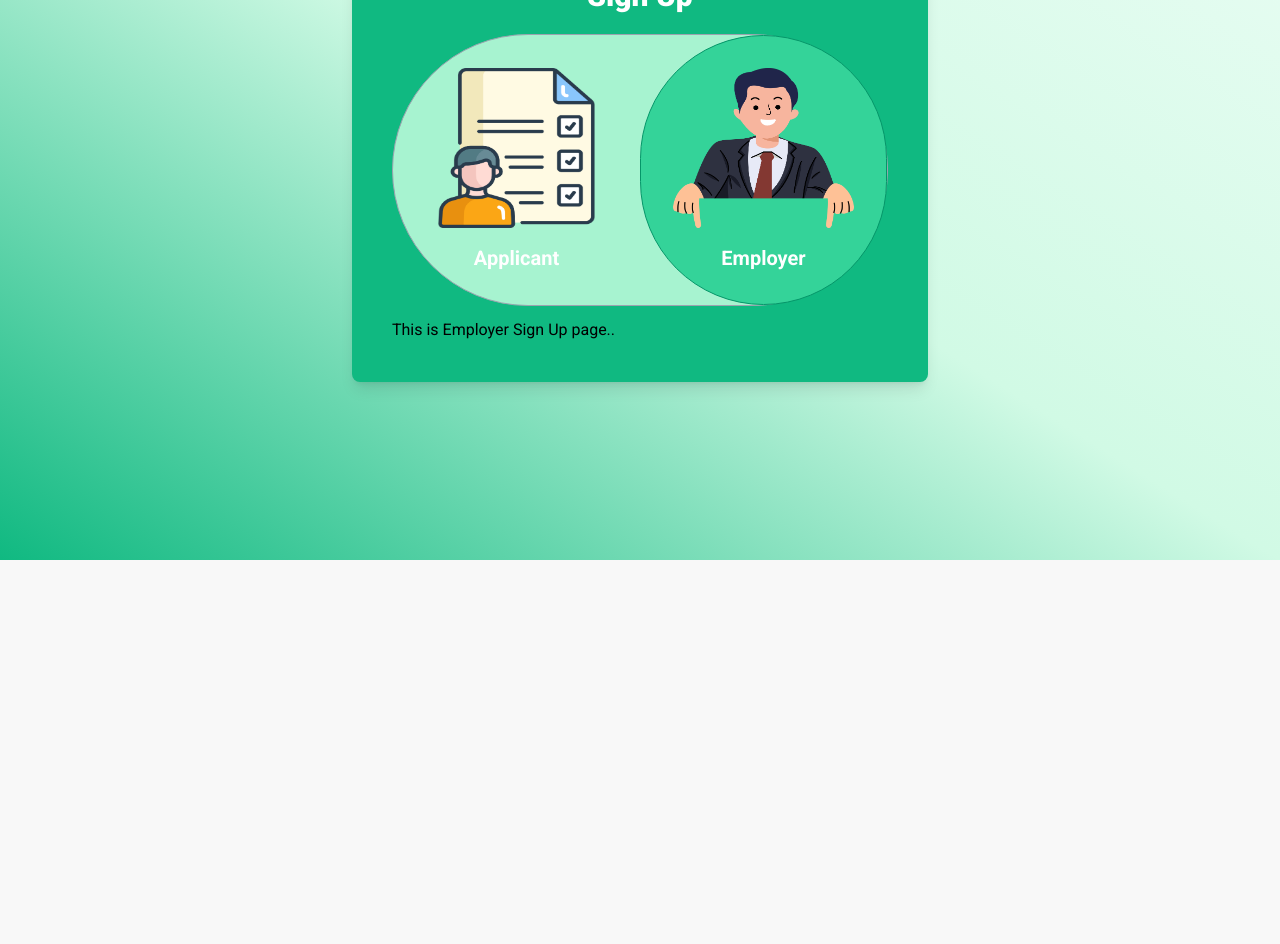
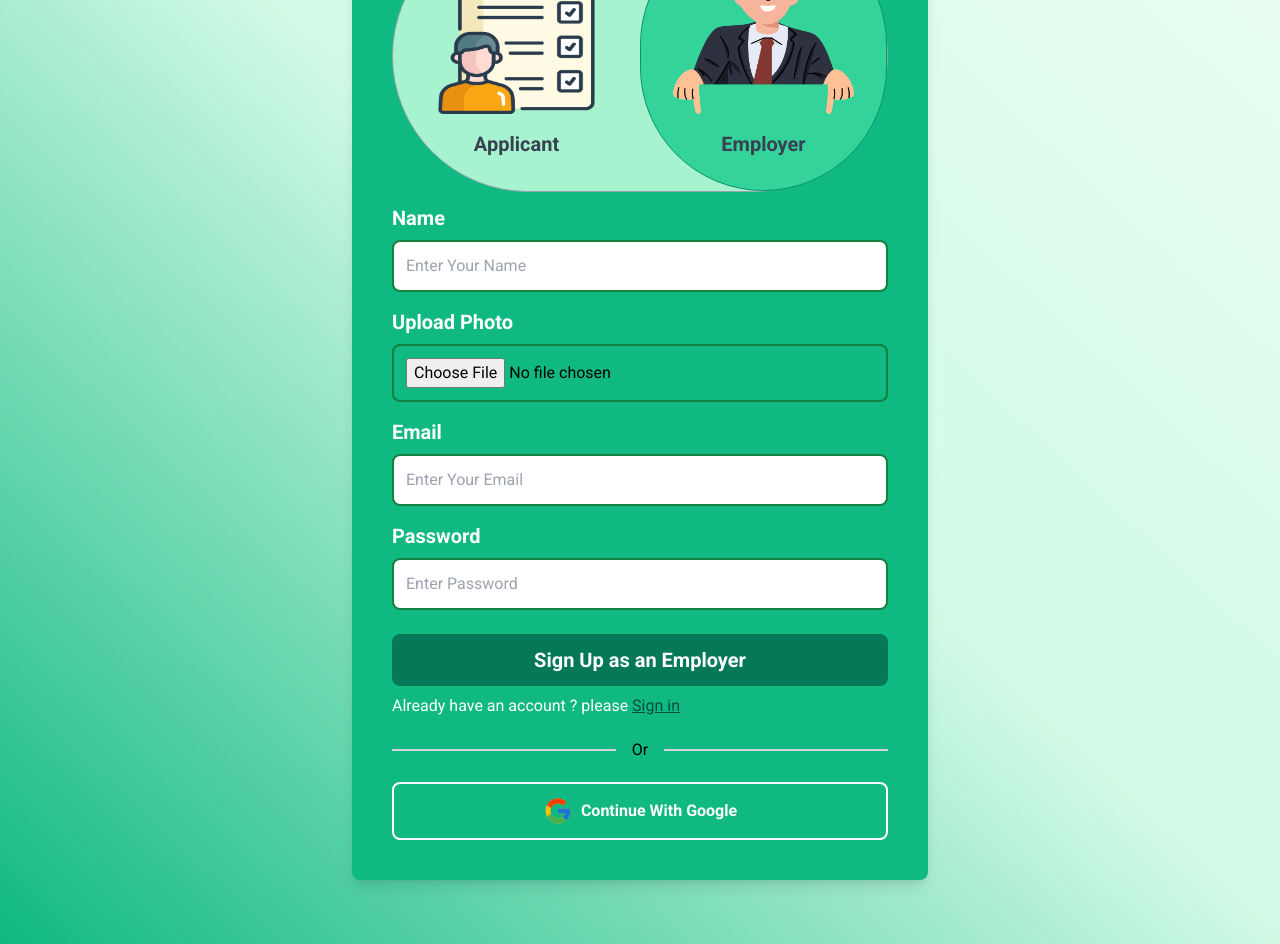
Before and after one commit to rifat-mahmudul/TaskZen-Client, a React (Vite) app: page /signUp/employer-signup in a window 1280 px wide. Shown: the part 240-1184 px from the top of the page. Before the commit the page ends 800 px from the top, so only its background shows below. Built offline with nearby package versions, Linux system fonts and the light colour scheme; no server answers; a web font is replaced by a local one.

Commit message:
Employer Page done

```diff
--- a/src/pages/Authentication/SignUp/ApplicantSignUp.jsx
+++ b/src/pages/Authentication/SignUp/ApplicantSignUp.jsx
@@ -16,7 +16,7 @@ const ApplicantSignUp = () => {
                     />
                 </div>
 
-                {/* name */}
+                {/* Photo */}
                 <div className="mt-4">
                     <h1 className="font-semibold text-xl text-white mb-2">Upload Photo</h1>
                     <input
--- a/src/pages/Authentication/SignUp/EmployerSignUp.jsx
+++ b/src/pages/Authentication/SignUp/EmployerSignUp.jsx
@@ -1,8 +1,78 @@
+import { Link } from "react-router"
+import { FcGoogle } from "react-icons/fc";
 
 const EmployerSignUp = () => {
     return (
         <div>
-            <h1>This is Employer Sign Up page..</h1>
+            <form>
+
+                {/* name */}
+                <div>
+                    <h1 className="font-semibold text-xl text-white mb-2">Name</h1>
+                    <input
+                    className="w-full p-3 outline-none rounded-lg border-2 border-green-700"
+                    type="text"
+                    placeholder="Enter Your Name"
+                    />
+                </div>
+
+                {/* Photo */}
+                <div className="mt-4">
+                    <h1 className="font-semibold text-xl text-white mb-2">Upload Photo</h1>
+                    <input
+                    className="w-full p-3 outline-none rounded-lg border-2 border-green-700"
+                    type="file"
+                    />
+                </div>
+
+                {/* Email */}
+                <div className="mt-4">
+                    <h1 className="font-semibold text-xl text-white mb-2">Email</h1>
+                    <input
+                    className="w-full p-3 outline-none rounded-lg border-2 border-green-700"
+                    type="email"
+                    placeholder="Enter Your Email"
+                    />
+                </div>
+
+                {/* Email */}
+                <div className="mt-4">
+                    <h1 className="font-semibold text-xl text-white mb-2">Password</h1>
+                    <input
+                    className="w-full p-3 outline-none rounded-lg border-2 border-green-700"
+                    type="password"
+                    placeholder="Enter Password"
+                    />
+                </div>
+
+                <button
+                type="submit"
+                className="mt-6 py-3 px-5 w-full text-center  rounded-lg bg-emerald-700 text-xl text-white font-semibold">
+                    Sign Up as an Employer
+                </button>
+
+                <div>
+                    <p className="mt-2 text-white">
+                        <span>Already have an account ? please </span>
+                        <Link to='/signIn'><span className="text-emerald-900 underline">Sign in</span></Link>
+                    </p>
+                </div>
+
+            </form>
+
+
+            <div className='flex items-center justify-center space-x-4 mt-5'>
+                <div className='border border-gray-300 w-full'></div>
+                    <div>
+                        <h1>Or</h1>
+                    </div>
+                <div className='border border-gray-300 w-full'></div>
+            </div>
+
+            <button
+                className='border-2 border-white py-3 w-full mt-5 rounded-lg font-bold flex items-center justify-center space-x-2 disabled:cursor-not-allowed'>
+                <FcGoogle className='text-3xl' /> <span className="text-white">Continue With Google</span>
+            </button>
         </div>
     )
 }
--- a/src/pages/Authentication/SignUp/SignUp.jsx
+++ b/src/pages/Authentication/SignUp/SignUp.jsx
@@ -17,7 +17,7 @@ const SignUp = () => {
                         >
                             <div>
                                 <img className='h-20 sm:h-40 w-full' src={img1} alt="" />
-                                <h1 className='text-center font-semibold mt-4 text-xl text-white'>Applicant</h1>
+                                <h1 className='text-center font-semibold mt-4 text-xl text-gray-700'>Applicant</h1>
                             </div>
                         </NavLink>
 
@@ -27,7 +27,7 @@ const SignUp = () => {
                         >
                             <div>
                                 <img className='h-20 sm:h-40 w-full' src={img2} alt="" />
-                                <h1 className='text-center font-semibold mt-4 text-xl text-white'>Employer</h1>
+                                <h1 className='text-center font-semibold mt-4 text-xl text-gray-700'>Employer</h1>
                             </div>
                         </NavLink>
 
```
